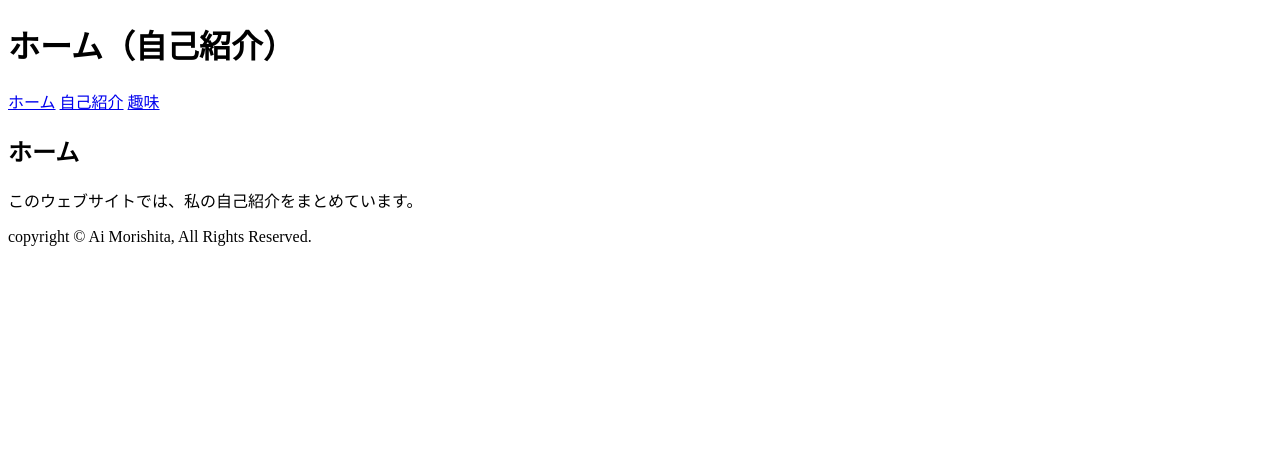
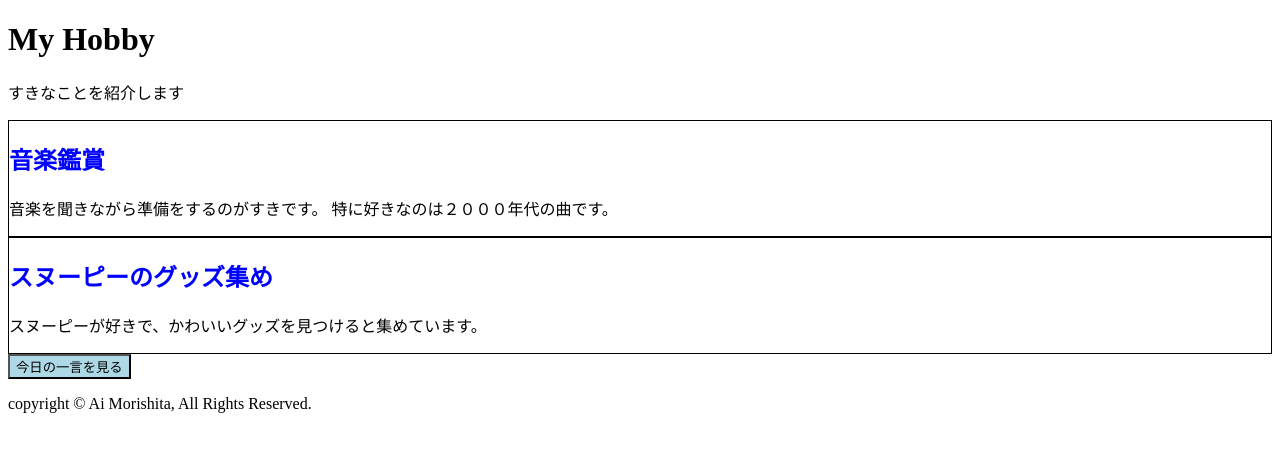
Before and after one commit to e2521621/e2521621.github.io, a plain HTML site: page index.html in a window 1280 px wide. Drawn offline with Linux system fonts and the light colour scheme; files that its build step writes are made by us from their sources.

Commit message:
最終課題

```diff
--- /dev/null
+++ b/css/main.css
@@ -0,0 +1,23 @@
+body {
+    background: white;
+}
+
+.top {
+    background-color: lightblue;
+}
+
+.card {
+    border: 1px solid black;
+}
+
+h2 {
+    color: blue;
+}
+
+button {
+    background-color: lightblue;
+}
+
+#message {
+    color: red;
+}
--- a/index.html
+++ b/index.html
@@ -7,37 +7,38 @@
     <meta name="viewport" content="width=device-width, initial-scale=1.0">
     <meta name="author" content="Ai Morishita">
     <meta name="keywords" content="html, css, javascript">
-    <link rel="stylesheet" href="css/style.css">
-    <title>自己紹介ホームページ</title>
+    <title>My Hobby</title>
+    <link rel = "stylesheet" href="main.css">
 </head>
 
 <body>
-    <div class="container">
+    <header>
+        <h1>My Hobby</h1>
+        <p>すきなことを紹介します</p>
+    </header>
 
+    <main>
+        <div class = "card">
+            <h2>音楽鑑賞</h2>
+            <p>音楽を聞きながら準備をするのがすきです。
+                特に好きなのは２０００年代の曲です。
+            </p>
+        </div>
 
-        <header>
-            <h1>ホーム（自己紹介）</h1>
+        <div class = "card">
+            <h2>スヌーピーのグッズ集め</h2>
+            <p>スヌーピーが好きで、かわいいグッズを見つけると集めています。</p>
+        </div>
 
-        </header>
-        <nav>
-            <a href="home.html">ホーム</a>
-            <a href="profile.html">自己紹介</a>
-            <a href="hobby.html">趣味</a>
-        </nav>
+        <button onclick = "message()">今日の一言を見る</button>
 
-        <main>
-            <section>
-                <h2>ホーム</h2>
-                <p>このウェブサイトでは、私の自己紹介をまとめています。</p>
-            </section>
+        <p id = "message"></p>
 
-        </main>
+    </main>
 
-        <footer>
-            copyright &copy; Ai Morishita, All Rights Reserved.
-        </footer>
-
-    </div>
+    <footer>
+        copyright &copy; Ai Morishita, All Rights Reserved.
+    </footer>
 
 </body>
 
```
Also changed, not shown: main.js (added, +12 -0 lines).
